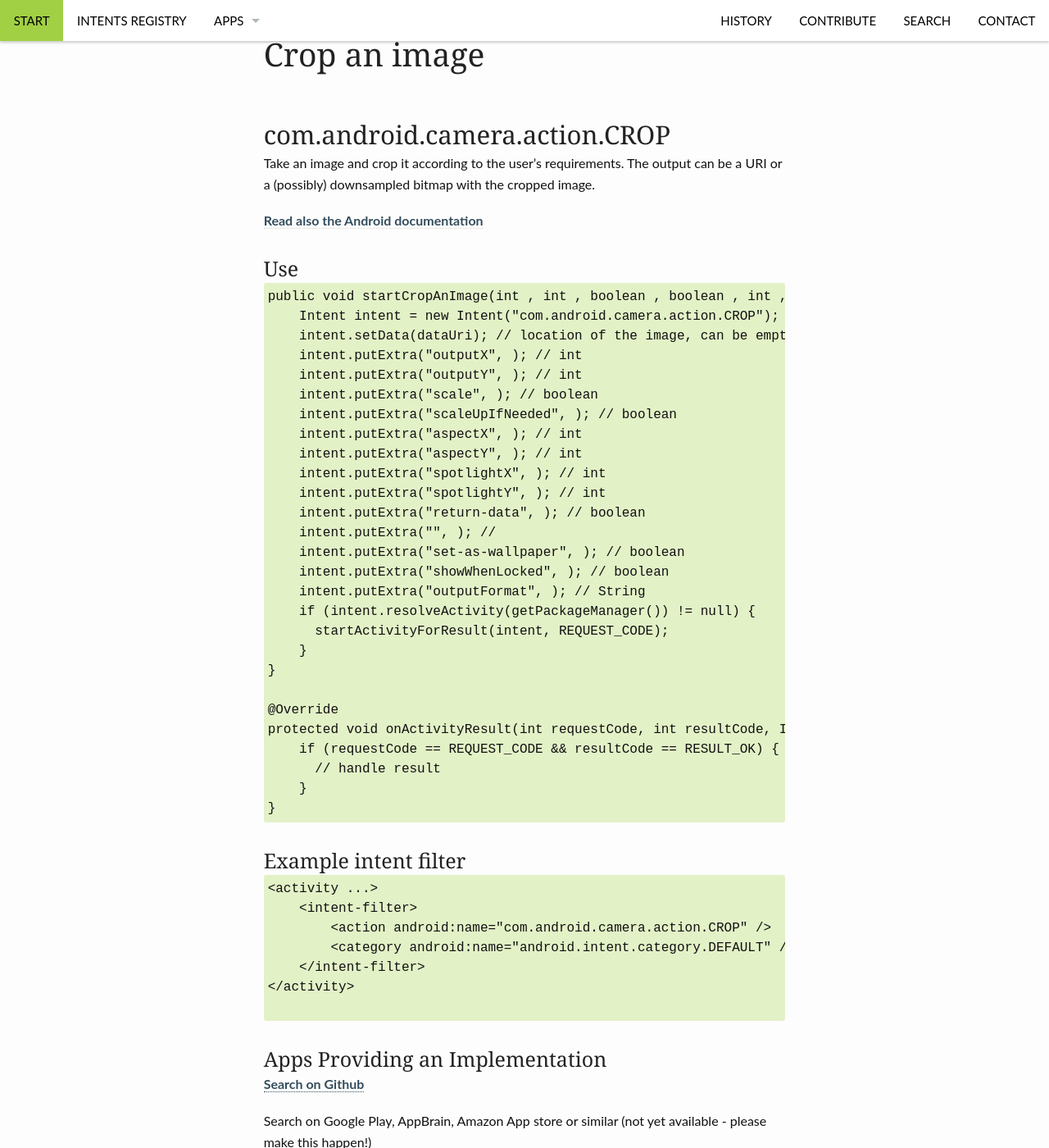
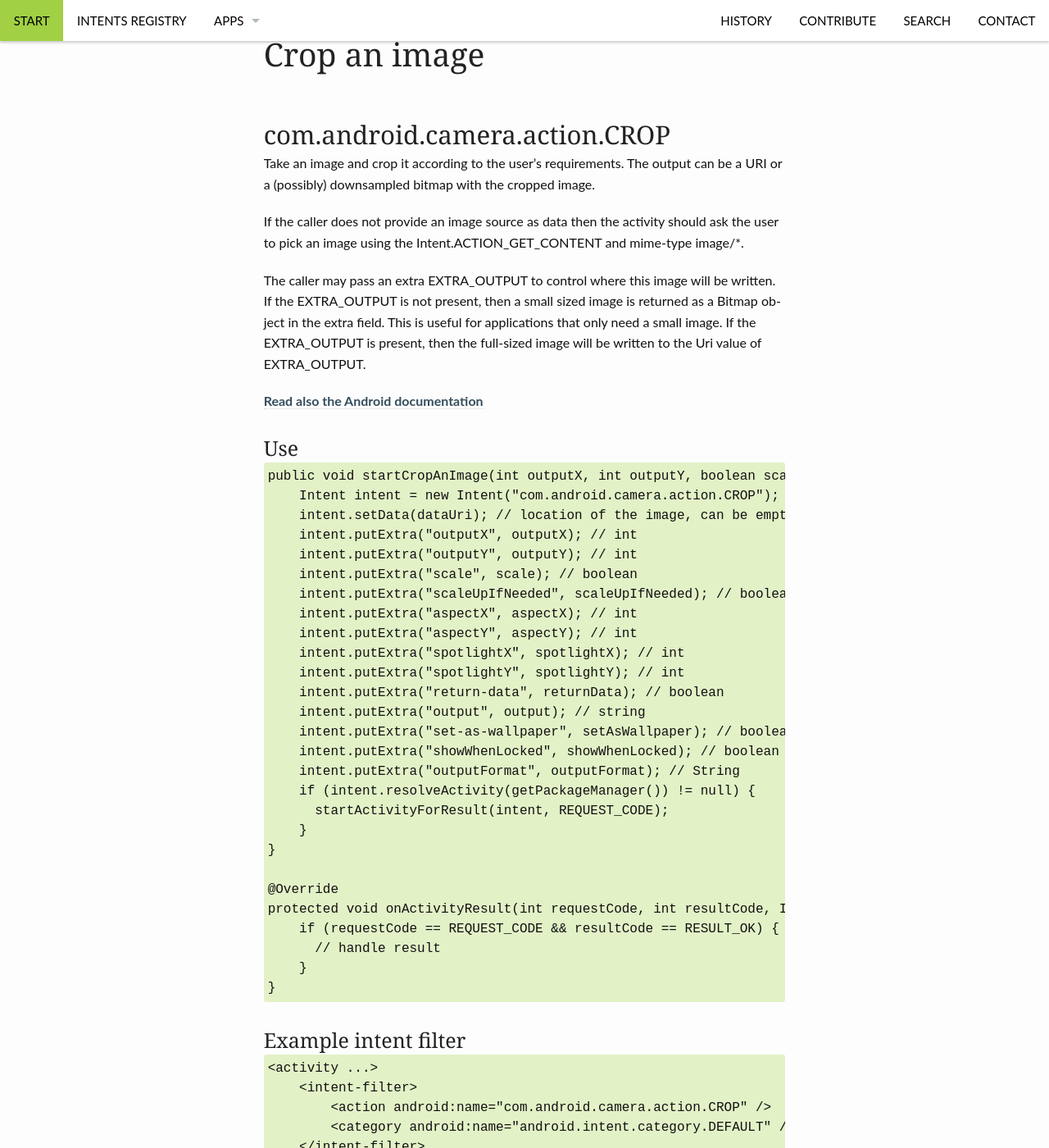
Before and after one commit to openintents/openintents.github.io, a Jekyll site: the page built from _intent_specs/com.android.camera.action.CROP.md, in a window 1280 px wide and 1400 px high, scrolled down 216 px. Shown: the whole window at 82% size. Built offline with Jekyll 4.4.1, drawn with Linux system fonts in a browser that asks for light colours; nearby versions of some CDN libraries.

Commit message:
Update com.android.camera.action.CROP.md

```diff
--- a/_intent_specs/com.android.camera.action.CROP.md
+++ b/_intent_specs/com.android.camera.action.CROP.md
@@ -7,46 +7,61 @@ extras:
   -
     name: outputX
     type: int
+    var: outputX
     description: width of the output image
   -
     name: outputY
     type: int
+    var: outputY
     description: height of the output image
   -
     name: scale
     type: boolean
+    var: scale
     description: flag whether output image should be scaled
   -
     name: scaleUpIfNeeded
     type: boolean
+    var: scaleUpIfNeeded
     description:
   -
     name: aspectX
     type: int
+    var: aspectX
   -
     name: aspectY
     type: int
+    var: aspectY
   -
     name: spotlightX
     type: int
+    var: spotlightX
   -
     name: spotlightY
     type: int
+    var: spotlightY
   -
     name: return-data
     type: boolean
+    var: returnData
   -
-    name:
+    name: output
+    type: string
     constant: MediaStore.EXTRA_OUTPUT
+    var: output
+    description: uri of the location where to store the cropped image
   -
     name: set-as-wallpaper
     type: boolean
+    var: setAsWallpaper
   -
     name: showWhenLocked
     type: boolean
+    var: showWhenLocked
   -
     name: outputFormat
     type: String
+    var: outputFormat
 out:
   -
     name: cropped-rect
@@ -60,3 +75,11 @@ submitted: 2016-01-22
 ---
 Take an image and crop it according to the user's requirements. The output can be a URI or a (possibly) downsampled bitmap
 with the cropped image.
+
+If the caller does not provide an image source as data then the activity should ask the user to pick an image using the Intent.ACTION_GET_CONTENT and mime-type image/*.
+
+The caller may pass an extra EXTRA_OUTPUT to control where this image will be written.
+If the EXTRA_OUTPUT is not present, then a small sized image is returned as a Bitmap
+object in the extra field. This is useful for applications that only need a small image.
+If the EXTRA_OUTPUT is present, then the full-sized image will be written to the Uri
+value of EXTRA_OUTPUT.
```
